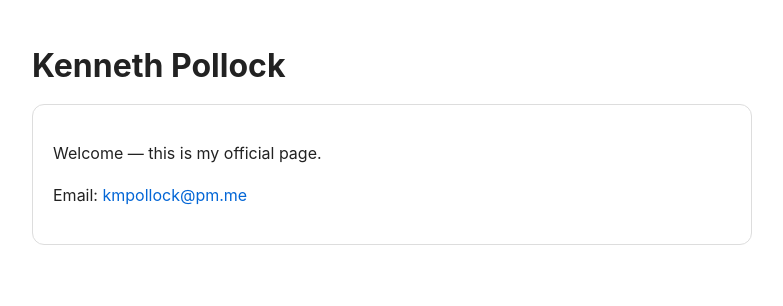
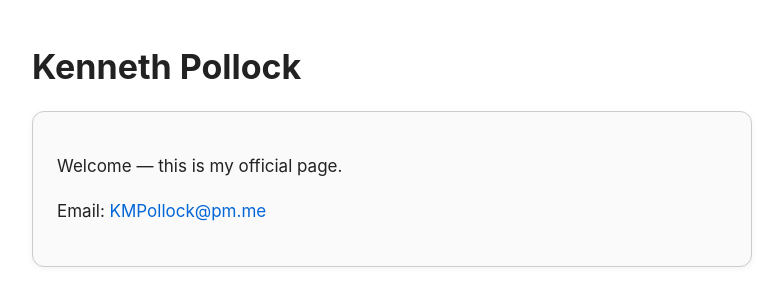
Before and after one commit to AprilShow/AprilShow.github.io, a plain HTML site: page index.html in a window 1280 px wide. Shown: the whole page, without its empty margins (248-1031 px from the left). Drawn offline with Linux system fonts and the light colour scheme.

Commit message:
Update index.html

```diff
--- a/index.html
+++ b/index.html
@@ -2,21 +2,40 @@
 <html lang="en">
 <head>
   <meta charset="utf-8">
-  <title>Kenneth Pollock</title>
+  <title>Kenneth Pollock — Official Page</title>
   <meta name="viewport" content="width=device-width, initial-scale=1">
   <style>
-    body { font: 16px/1.6 -apple-system, BlinkMacSystemFont, Segoe UI, Roboto, Helvetica, Arial, sans-serif;
-           margin: 40px auto; max-width: 720px; color: #222; }
-    h1 { margin-bottom: 0.4em; }
-    a { color: #0366d6; text-decoration: none; }
-    .card { border: 1px solid #ddd; border-radius: 12px; padding: 20px; }
+    body {
+      font: 17px/1.6 -apple-system, BlinkMacSystemFont, "Segoe UI", Roboto, Helvetica, Arial, sans-serif;
+      margin: 40px auto;
+      max-width: 720px;
+      color: #222;
+    }
+    h1 {
+      margin-bottom: 0.5em;
+      font-size: 2em;
+    }
+    .card {
+      border: 1px solid #ccc;
+      border-radius: 12px;
+      padding: 24px;
+      background: #fafafa;
+      box-shadow: 0 2px 6px rgba(0,0,0,0.05);
+    }
+    a {
+      color: #0366d6;
+      text-decoration: none;
+    }
+    a:hover {
+      text-decoration: underline;
+    }
   </style>
 </head>
 <body>
   <h1>Kenneth Pollock</h1>
   <div class="card">
     <p>Welcome — this is my official page.</p>
-    <p>Email: <a href="mailto:KMPollock@pm.me">kmpollock@pm.me</a></p>
+    <p>Email: <a href="mailto:KMPollock@pm.me">KMPollock@pm.me</a></p>
   </div>
 </body>
 </html>
```
